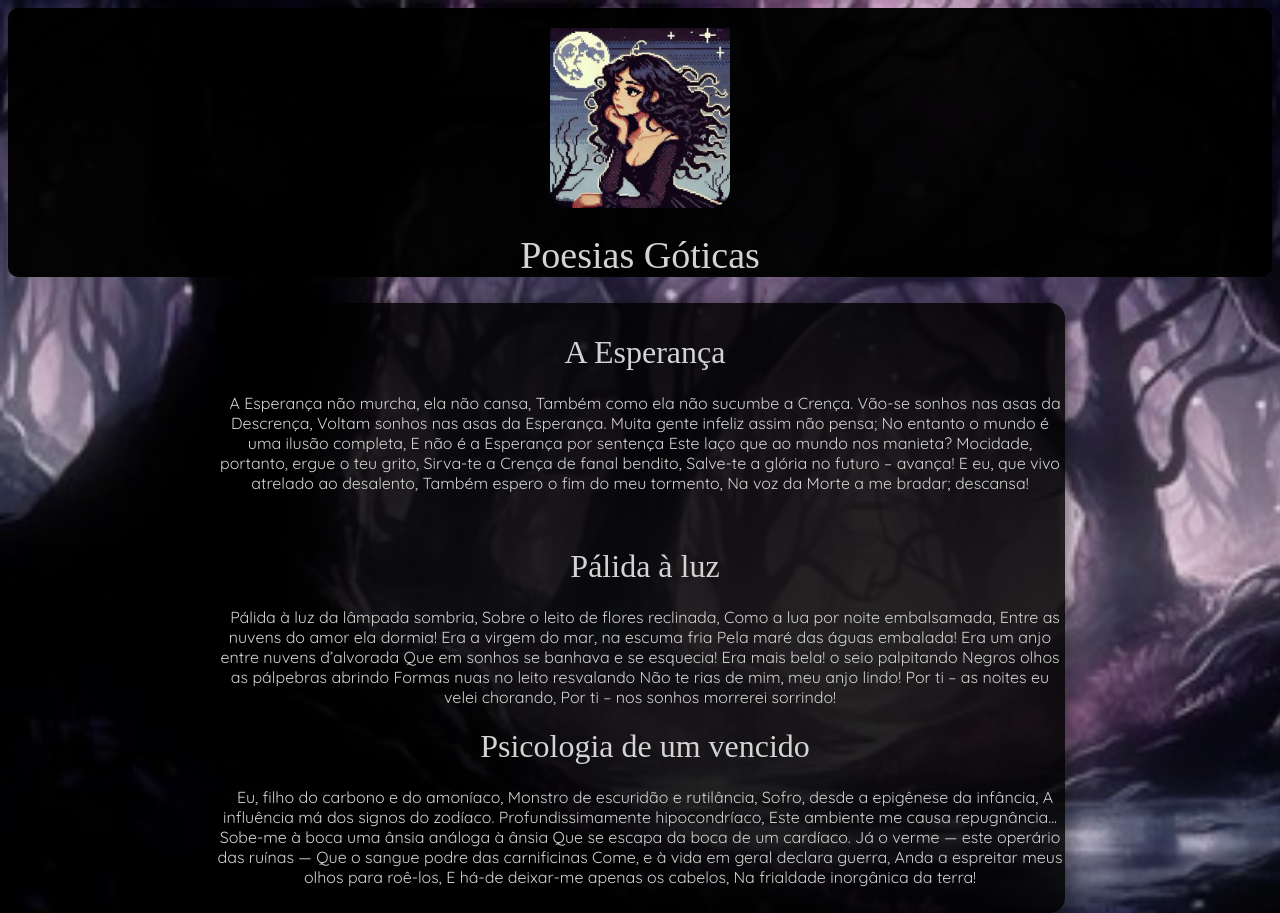
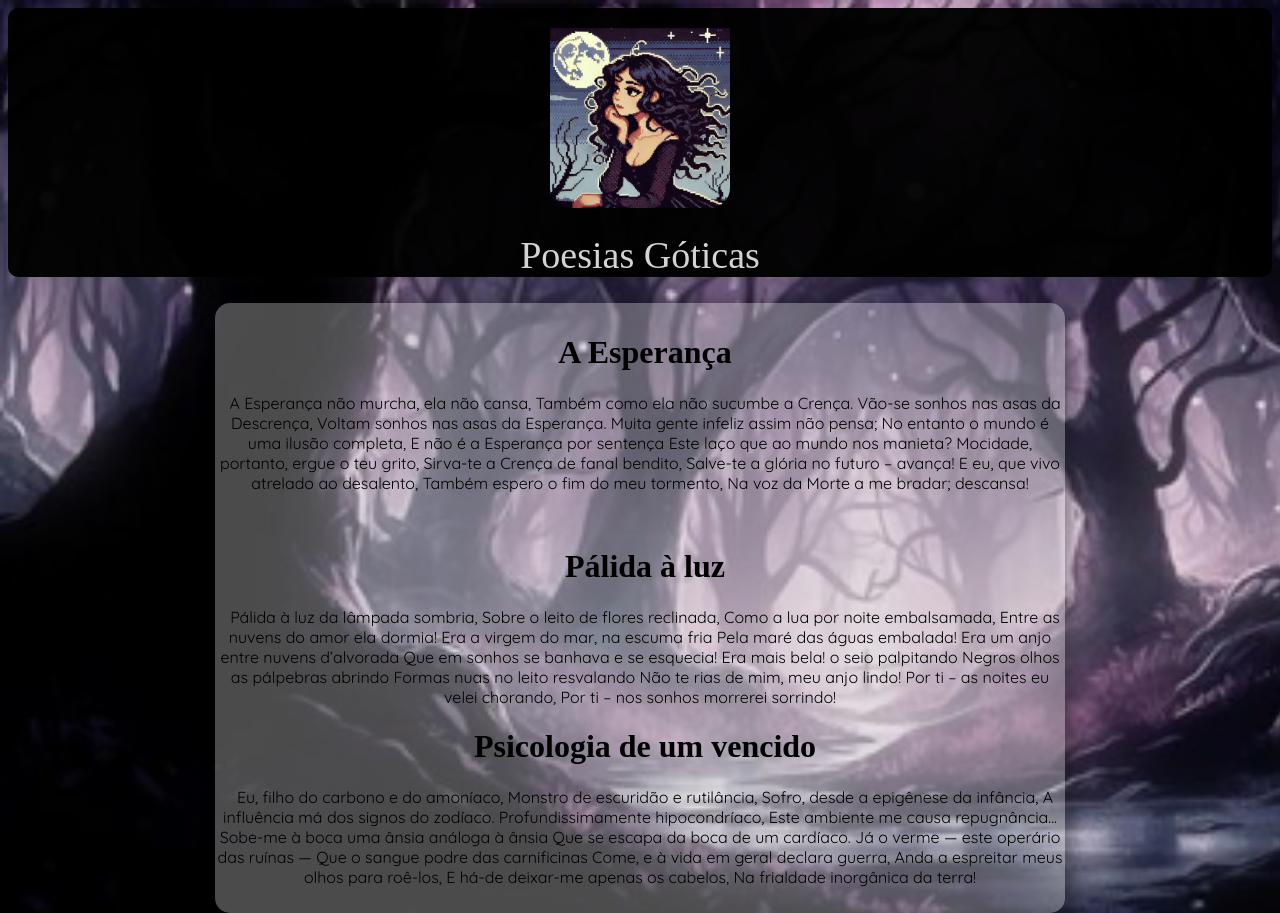
Before and after one commit to evelineyara/poesias-goticas, a plain HTML site: page index.html in a window 1280 px wide. Shown: the top 913 px of the page. Drawn offline with Linux system fonts and the light colour scheme; a web font is replaced by a local one.

Commit message:
atualização do css

```diff
--- a/index.html
+++ b/index.html
@@ -13,7 +13,7 @@
         <h1>Poesias Góticas</h1>
     </header>
     <main>
-        <h1>A Esperança</h1>
+        <h1><strong>A Esperança</strong></h1>
         <p>
             A Esperança não murcha, ela não cansa,
             Também como ela não sucumbe a Crença.
@@ -30,7 +30,7 @@
             Também espero o fim do meu tormento,
             Na voz da Morte a me bradar; descansa!
         </p> <br>
-        <h1>Pálida à luz</h1>
+        <h1><strong>Pálida à luz</strong></h1>
         <p>
             Pálida à luz da lâmpada sombria,
             Sobre o leito de flores reclinada,
@@ -47,7 +47,7 @@
             Por ti – as noites eu velei chorando,
             Por ti – nos sonhos morrerei sorrindo!
         </p>
-        <h1>Psicologia de um vencido</h1>
+        <h1><strong>Psicologia de um vencido</strong></h1>
         <p>
             Eu, filho do carbono e do amoníaco,
             Monstro de escuridão e rutilância,
--- a/style.css
+++ b/style.css
@@ -45,8 +45,7 @@ p {
 }
 
 main {
-    background-color: rgba(0, 0, 0, 0.842);
-    color: lightgray;
+    background-color: rgba(211, 211, 211, 0.356);
     margin: auto;
     border-radius: 15px;
     box-shadow: 4px 2px 15px 4px rgba(0, 0, 0, 0.295);
```
